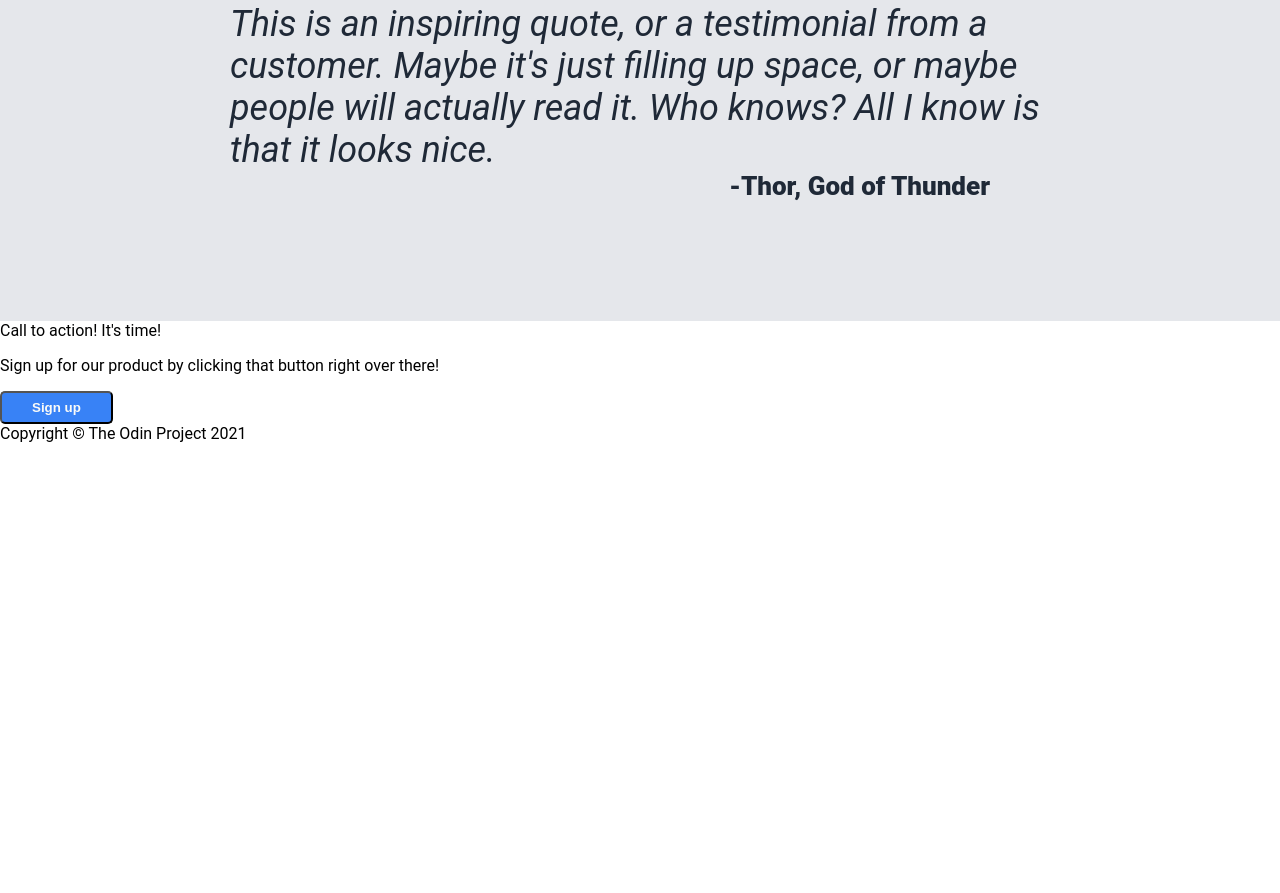
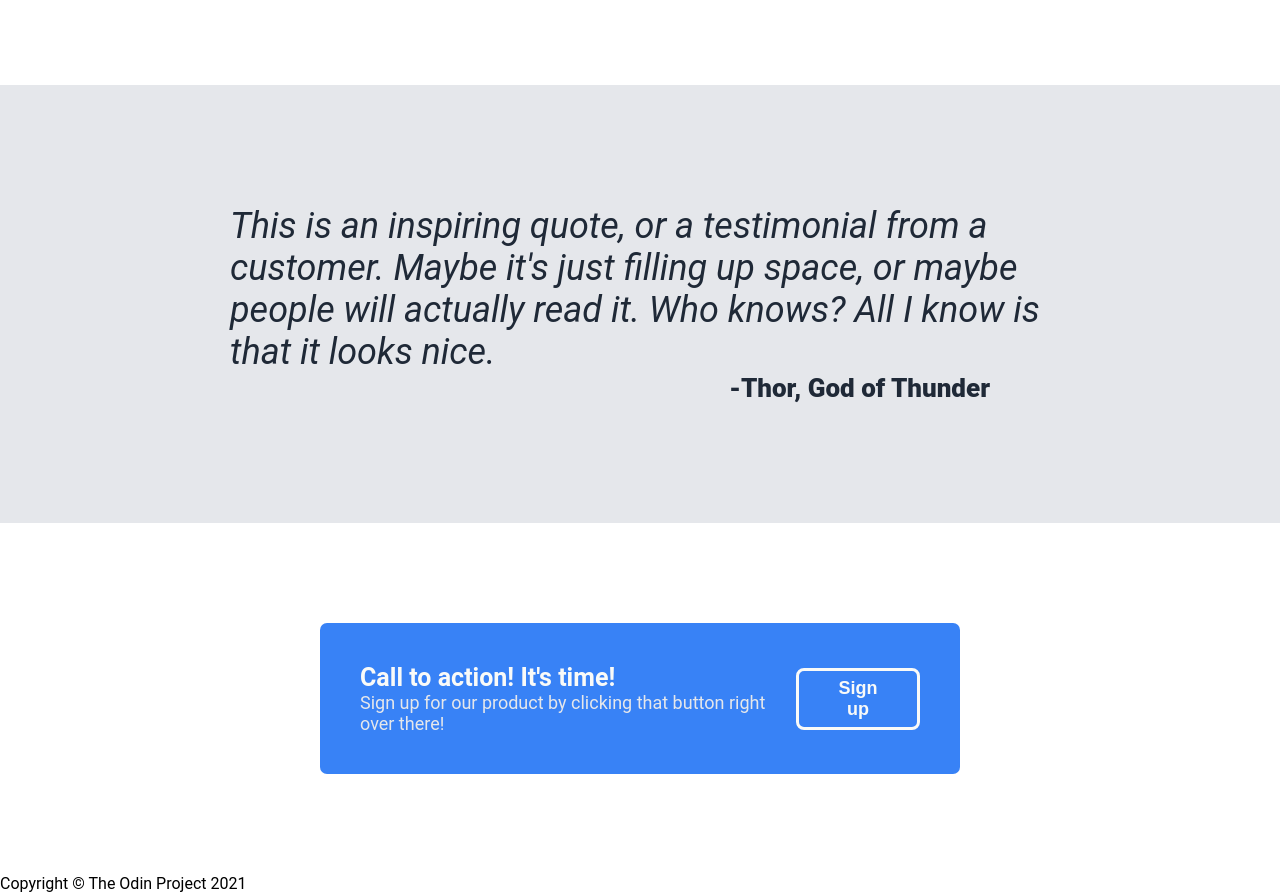
Before and after one commit to chryschi/landing-page, a plain HTML site: page index.html in a window 1280 px wide. Shown: the part 992-1885 px from the top of the page. Before the commit the page ends 1435 px from the top, so only its background shows below. Drawn offline with Linux system fonts and the light colour scheme.

Commit message:
Add action style and tweak margins and paddings

```diff
--- a/index.html
+++ b/index.html
@@ -78,16 +78,12 @@
       </div>
     </section>
 
-    <section>
-      <div>
-        <div>
-          <div>Call to action! It's time!</div>
-          <p>
-            Sign up for our product by clicking that button right over there!
-          </p>
-        </div>
-        <button class="action">Sign up</button>
+    <section class="action">
+      <div class="text">
+        <div class="title">Call to action! It's time!</div>
+        <p>Sign up for our product by clicking that button right over there!</p>
       </div>
+      <button class="action">Sign up</button>
     </section>
 
     <footer>Copyright &#169; The Odin Project 2021</footer>
--- a/style.css
+++ b/style.css
@@ -11,7 +11,7 @@ header {
   display: flex;
   align-items: center;
   background-color: #1f2937;
-  padding: 20px 20%;
+  padding: 20px 25%;
 }
 
 ul {
@@ -39,7 +39,7 @@ a {
 section.hero {
   background-color: #1f2937;
   display: flex;
-  padding: 50px 20%;
+  padding: 50px 25%;
   flex: 1;
   align-items: center;
   justify-content: space-between;
@@ -57,11 +57,12 @@ section.hero {
 }
 
 button {
-  border-radius: 5px;
+  border-radius: 8px;
   padding: 7px 30px;
   color: #f9faf8;
   background-color: #3882f6;
   font-weight: bold;
+  font-size: 18px;
 }
 
 button.hero {
@@ -99,12 +100,16 @@ p.credit {
 }
 
 /* info section */
+section.info {
+  padding-bottom: 100px;
+}
+
 .info .title {
   font-size: 36px;
   font-weight: 1000;
   color: #1f2937;
   text-align: center;
-  margin: 46px auto;
+  margin: 55px auto;
 }
 
 .info .container {
@@ -161,3 +166,34 @@ section.quote {
   text-align: end;
   margin-right: 60px;
 }
+
+/* action section  */
+section.action {
+  margin: 100px 25%;
+  padding: 40px;
+  background-color: #3882f6;
+  display: flex;
+  justify-content: space-evenly;
+  align-items: center;
+  border-radius: 7px;
+}
+
+button.action {
+  border: 3px solid #f9faf8;
+}
+
+.action .text {
+  display: inline-block;
+}
+
+.action .title {
+  font-weight: bold;
+  color: #f9faf8;
+  font-size: 25px;
+}
+
+.action p {
+  color: #e5e7eb;
+  margin: 0;
+  font-size: 18px;
+}
```
